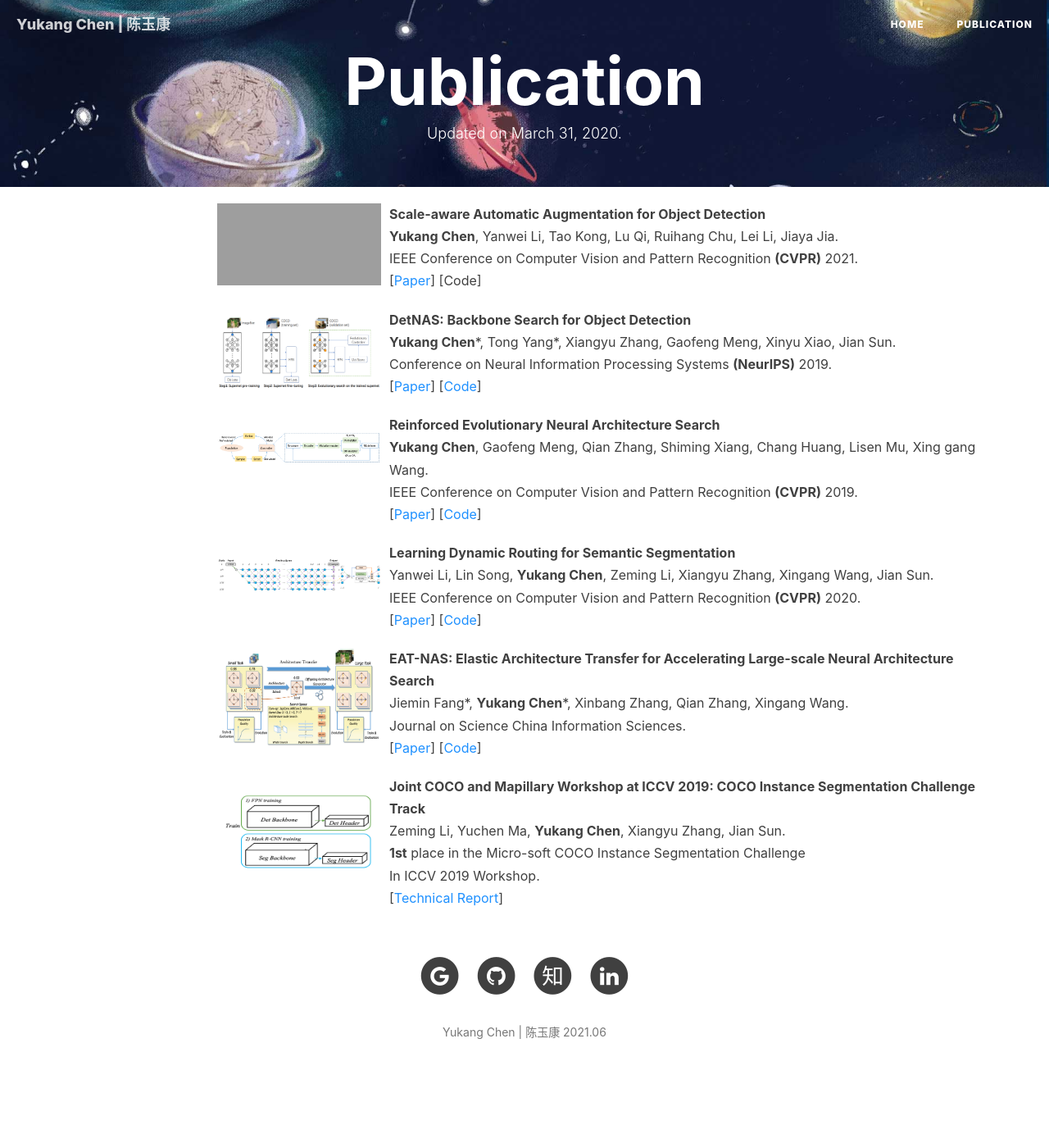
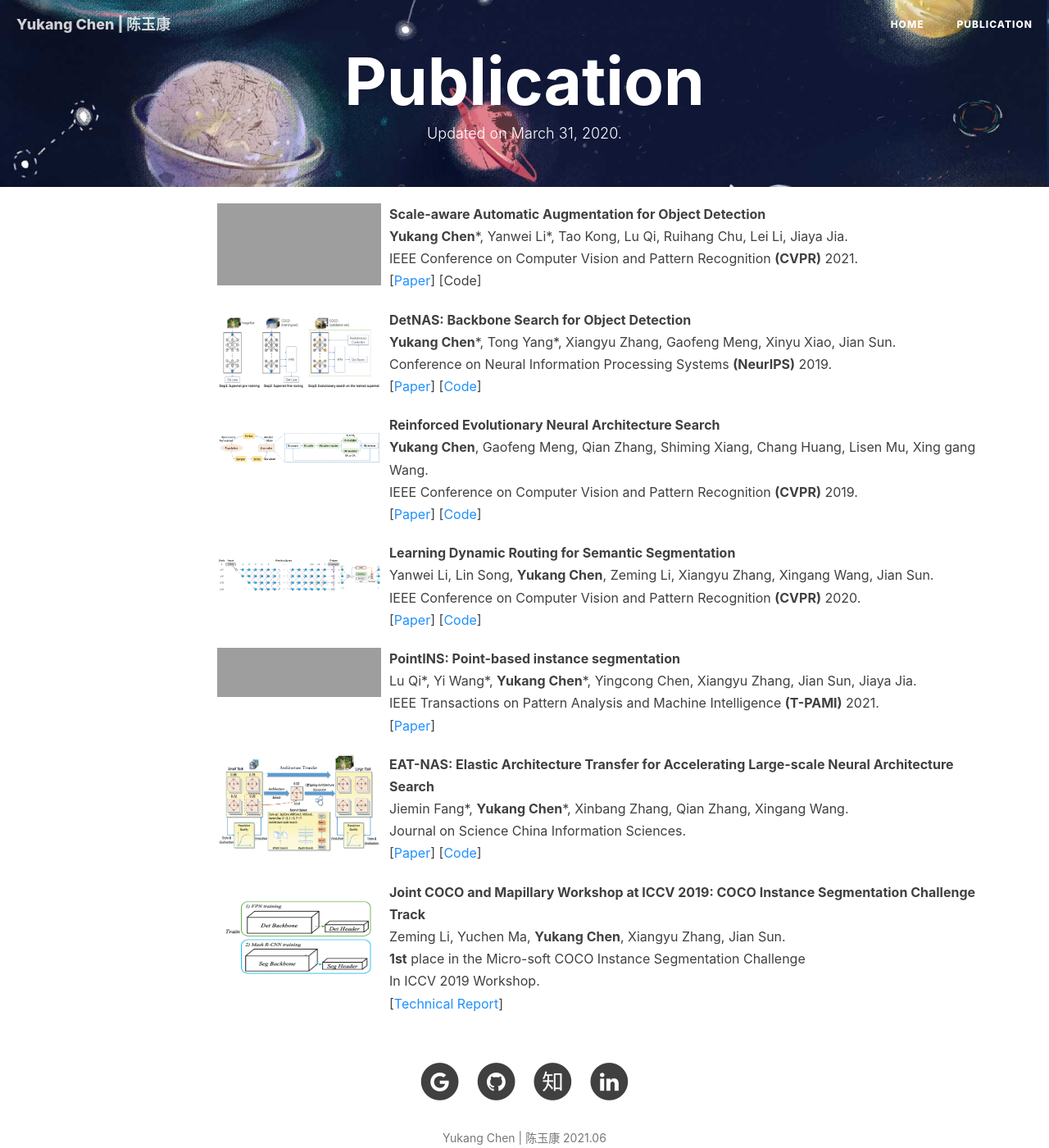
Before and after one commit to yukang2017/yukang2017.github.io, a Jekyll site: the page built from archive.html, in a window 1280 px wide and 1400 px high. Shown: the whole window at 82% size. Built offline with Jekyll 4.4.1, drawn with Linux system fonts in a browser that asks for light colours; nearby versions of some CDN libraries; comment, search, counter and statistics services are not loaded; grey boxes are pictures that could not be loaded.

Commit message:
Update archive.html

```diff
--- a/archive.html
+++ b/archive.html
@@ -26,7 +26,7 @@ https://github.com/kitian616/jekyll-TeXt-theme
 						<strong>
 							 Scale-aware Automatic Augmentation for Object Detection
 					 </strong><br>
-						<strong>Yukang Chen</strong>, Yanwei Li, Tao Kong, Lu Qi, Ruihang Chu, Lei Li, Jiaya Jia.<br>
+						<strong>Yukang Chen</strong>*, Yanwei Li*, Tao Kong, Lu Qi, Ruihang Chu, Lei Li, Jiaya Jia.<br>
 						IEEE Conference on Computer Vision and Pattern Recognition <strong>(CVPR)</strong> 2021.<br>
 						<a target="_blank"
 						   href="https://arxiv.org/pdf/2103.17220.pdf">[<font color="DodgerBlue">Paper</font>]</a> [Code]
@@ -95,6 +95,24 @@ https://github.com/kitian616/jekyll-TeXt-theme
 
 			<div class="media">
 				<a name="fsaf" class="pull-left">
+					<img class="media-object" src="/img/pointins.png" width="200px" height="60px">
+				</a>
+				<div class="media-body">
+					<p class="media-heading">
+						<strong>
+							 PointINS: Point-based instance segmentation
+					 </strong><br>
+						Lu Qi*, Yi Wang*, <strong>Yukang Chen</strong>*, Yingcong Chen, Xiangyu Zhang, Jian Sun, Jiaya Jia.
+						<br>
+						IEEE Transactions on Pattern Analysis and Machine Intelligence <strong>(T-PAMI)</strong> 2021.<br>
+						<a target="_blank"
+						   href="https://ieeexplore.ieee.org/document/9444808">[<font color="DodgerBlue">Paper</font>]</a>
+					</p>
+				</div>
+			</div>
+
+			<div class="media">
+				<a name="fsaf" class="pull-left">
 					<img class="media-object" src="/img/eatnas.png" width="200px" height="120px">
 				</a>
 				<div class="media-body">
```
